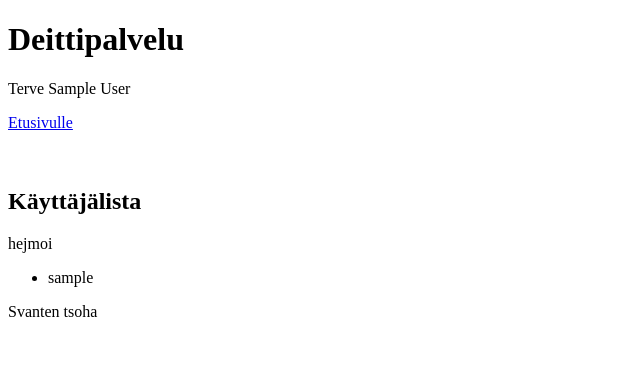
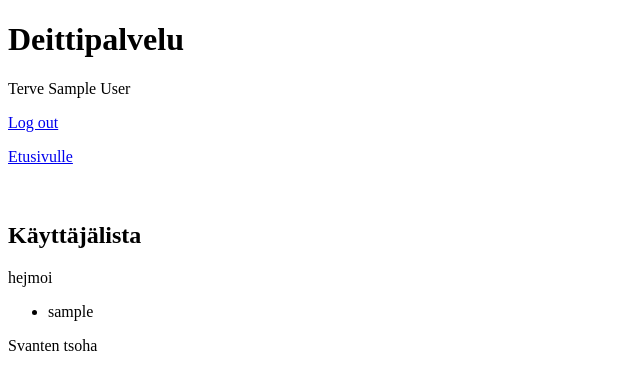
Before and after one commit to svanteha/tsoha, a PHP site: page /index.php in a window 1280 px wide. Shown: the top 390 px of the page, without its empty margins (0-640 px from the left). Run offline with PHP 8.4, Linux system fonts and the light colour scheme; the visitor is signed in with stand-in values (Sample User, id 1); some libraries are stand-ins or nearby versions.

Commit message:
Update deittipalvelu/avusteet/yla.php

```diff
--- a/deittipalvelu/avusteet/yla.php
+++ b/deittipalvelu/avusteet/yla.php
@@ -11,6 +11,7 @@
 <div>
 <?php if($user){ ?>
 <p>Terve <?php echo $user->first_name ?></p>
+<p><a href="out.php">Log out</a></p>
 <?php if($user->admin){ ?>
 <p>Olet ADMIN</p>
 <p><a href="user_list.php">Käyttäjien hallinta</a></p>
```
